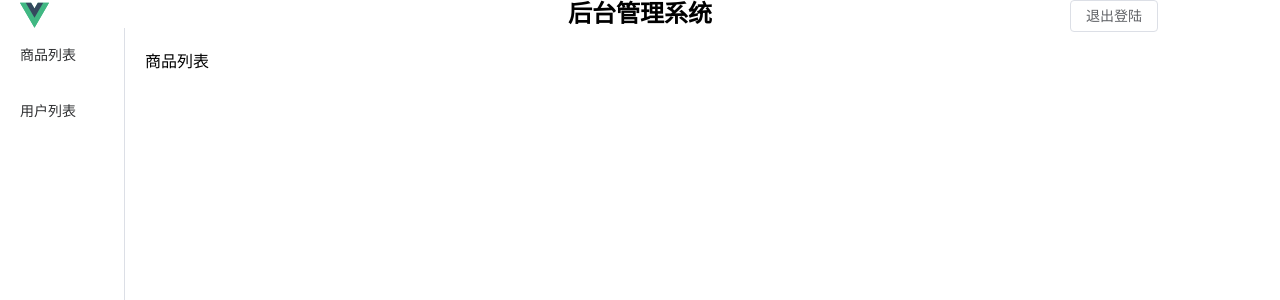
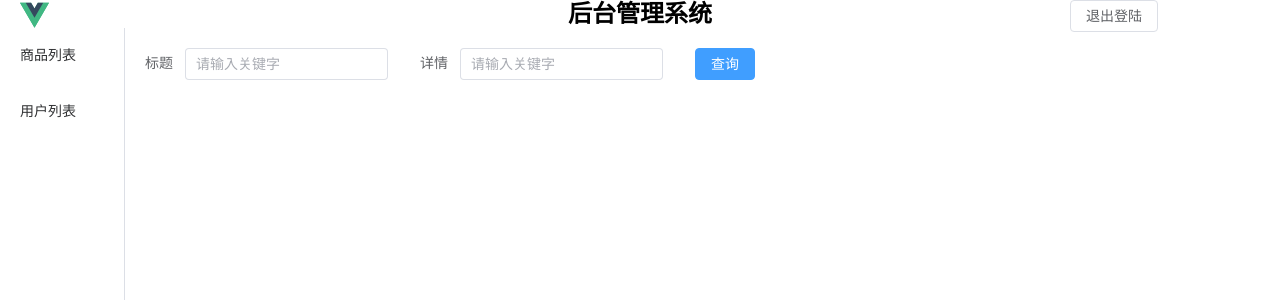
Before and after one commit to jackhb1999/tauri-rust-vue, a Vue app: page /home/goods in a window 1280 px wide. Shown: the top 300 px of the page. Built offline with nearby package versions, Linux system fonts and the light colour scheme.

Commit message:
商品列表搜索框

```diff
--- /dev/null
+++ b/src/type/goods.ts
@@ -0,0 +1,25 @@
+export interface ListInt{
+    user_id:number,
+    id:number,
+    title:string,
+    introduce:string
+}
+
+interface selectDataInt{
+    title:string,
+    introduce:string,
+    page:number,
+    count:number,
+    pagesize:number,
+}
+
+export class InitData{
+    selectData:selectDataInt={
+        title:"",
+        introduce:"",
+        page:1,
+        count:0,
+        pagesize:10
+    }
+    list:ListInt[]=[]
+}
--- a/src/views/GoodsView.vue
+++ b/src/views/GoodsView.vue
@@ -1,20 +1,34 @@
 <script lang="ts">
-import {defineComponent} from 'vue'
+import {defineComponent, reactive, toRefs} from 'vue'
 import {getGoodsList} from "../api/tpi.ts";
+import {InitData} from "../type/goods.ts";
 
 export default defineComponent({
   setup(){
+    const data = reactive(new InitData())
     getGoodsList().then(res =>{
       console.log(8,res)
     })
-    return {}
+    return {...toRefs((data))}
   }
 })
 </script>
 
 <template>
 <div>
-  商品列表
+  <div class="select-box">
+    <el-form :inline="true" :model="selectData" class="demo-form-inline">
+      <el-form-item label="标题">
+        <el-input v-model="selectData.title" placeholder="请输入关键字" clearable />
+      </el-form-item>
+      <el-form-item label="详情">
+        <el-input v-model="selectData.introduce" placeholder="请输入关键字" clearable />
+      </el-form-item>
+      <el-form-item>
+        <el-button type="primary" @click="onSubmit">查询</el-button>
+      </el-form-item>
+    </el-form>
+  </div>
 </div>
 </template>
 
```
Also changed, not shown: src/type/login.ts (line endings or trailing spaces).
